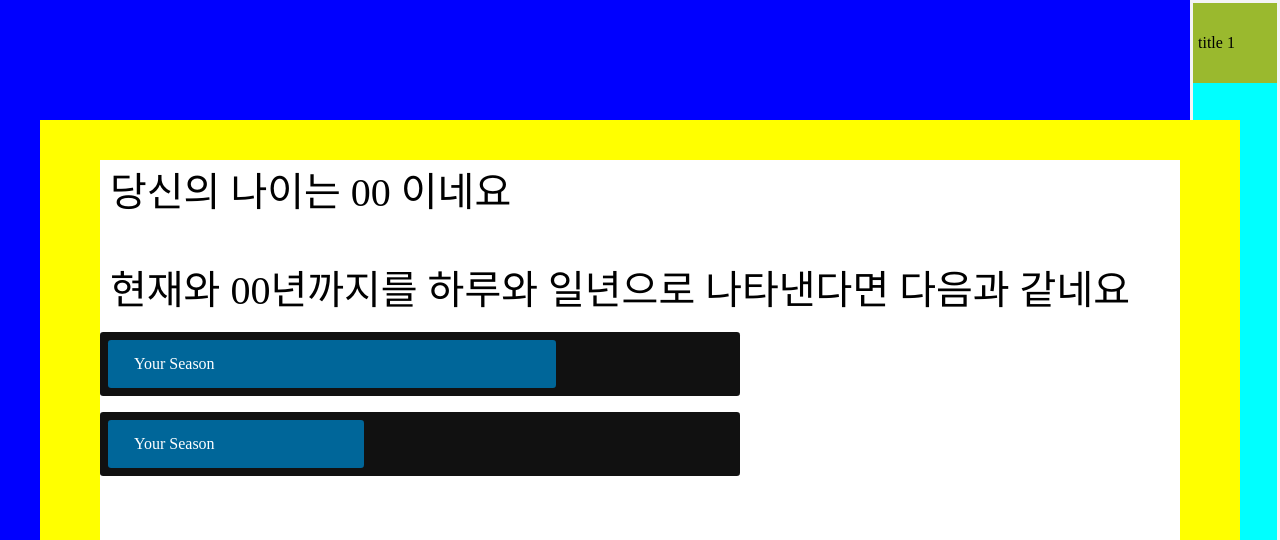
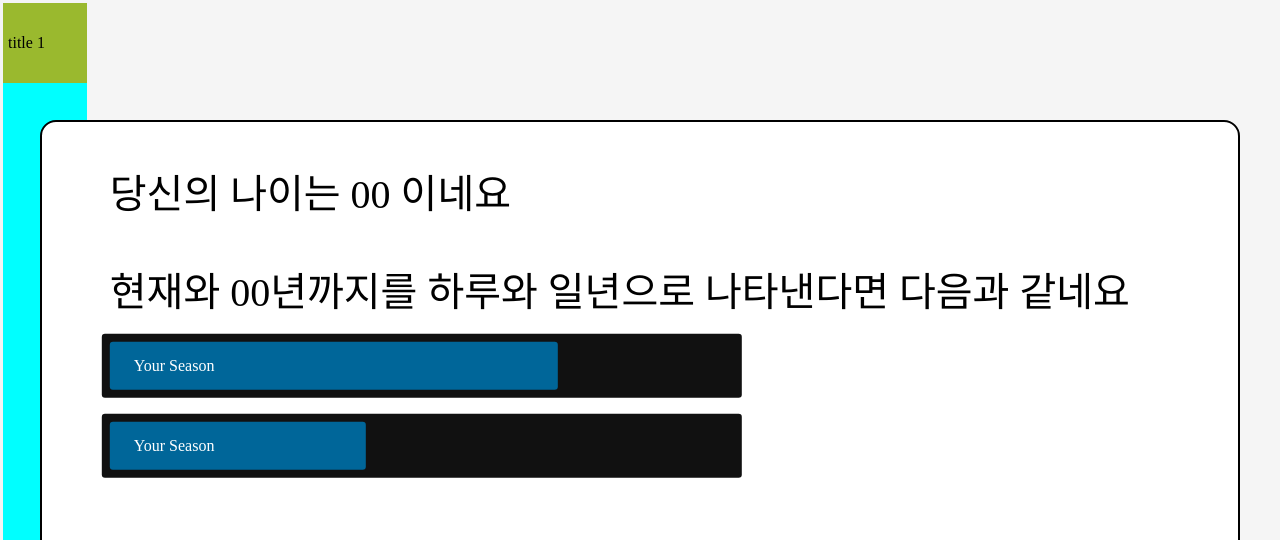
Before and after one commit to shinjuno123/one-day-one-year, a Django app: page /secondPage/ in a window 1280 px wide. Shown: the top 540 px of the page. Run offline with Django 3.2, Linux system fonts and the light colour scheme; some libraries are stand-ins or nearby versions.

Commit message:
background color changed and border-radius at the border of main 'div' added

```diff
--- a/odoyApp/static/odoyApp/secondPage.css
+++ b/odoyApp/static/odoyApp/secondPage.css
@@ -12,7 +12,7 @@
 body {
     padding: 0;
     margin: 0;
-    background-color: blue;
+    background-color: whitesmoke;
 
 }
 
@@ -22,14 +22,15 @@ body {
     width: 1200px;
     height: 1200px;
     left: 50%;
+    border-radius: 1em;
     top: 90%;
     transform: translate3d(-50%, -50%, 0);
-    background-color: yellow;
-
+    background-color: white;
+    border:2px solid black;
 }
 
 .top-margin{
-    text-indent: 10px;
+    text-indent: 0.5rem;
     position: relative;
     width: 90%;
     height: 90%;
--- a/odoyApp/templates/stretchableMenu.html
+++ b/odoyApp/templates/stretchableMenu.html
@@ -12,10 +12,8 @@
     <title>Result Page</title>
 
     <style>
-
-
         ul#navi {
-            float: right;
+            float: left;
             width: 90px;
             text-indent: 5px;
             background-color: #f4f4f4;
@@ -43,7 +41,7 @@
 
 
 
-        ul.sub{
+        ul.sub {
             height: 1500px;
             background-color: aqua;
         }
@@ -52,21 +50,15 @@
         ul.sub li:hover {
             background: #cf0;
         }
-
-
     </style>
 </head>
 
 <body>
-
-        <!-- <div class="button-place">
-            <input id="hideornot-button" type="button">
-        </div> -->
     <ul id="navi">
         <li class="group">
             <div class="title">title 1</div>
             <ul class="sub">
-                   <!-- <canvas id="myChart" style="width: 100px; height:100px"></canvas> -->
+
             </ul>
         </li>
     </ul>
@@ -74,6 +66,8 @@
 
     {% block content %}
     {% endblock %}
+
+
     <script type="text/javascript" src="https://cdnjs.cloudflare.com/ajax/libs/Chart.js/2.7.2/Chart.min.js"></script>
     <script src='{% static "odoyApp/secondPage.js" %}'></script>
 
```
Lines whose indentation alone changed are shown as unchanged.
